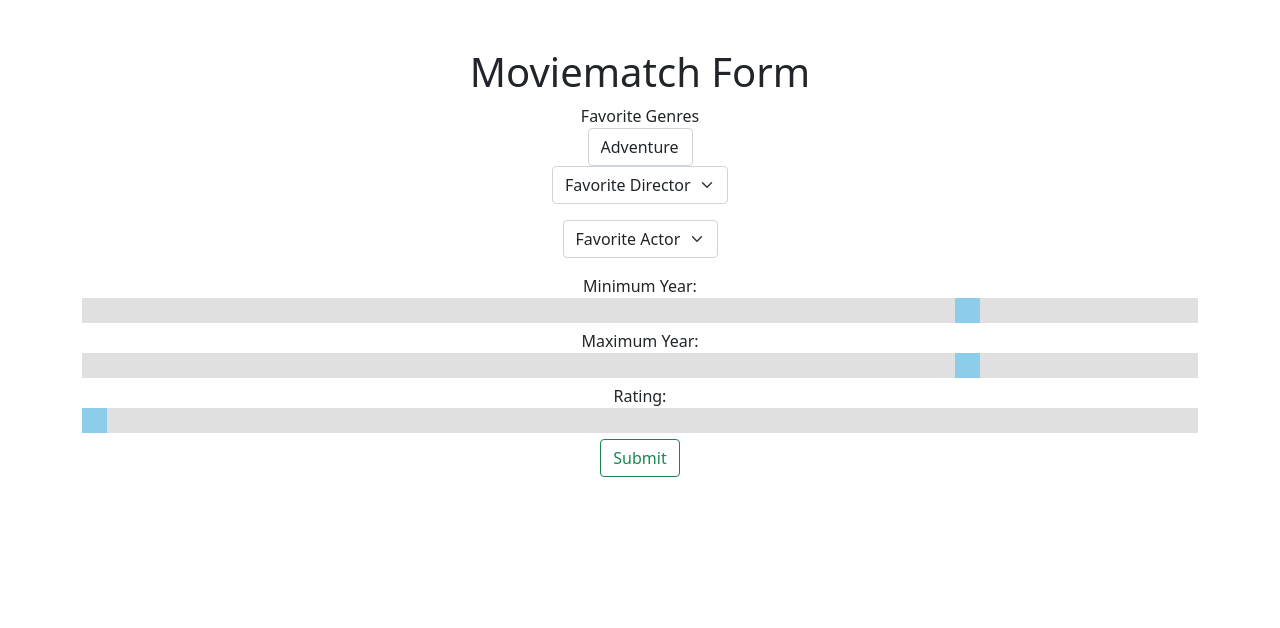
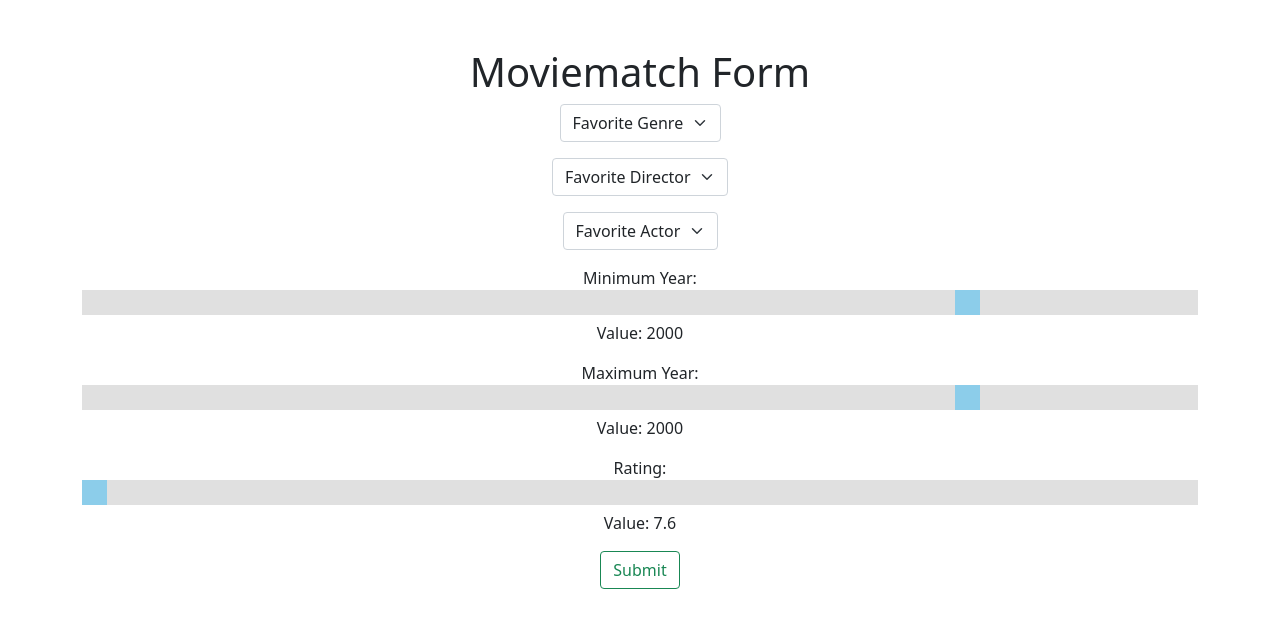
Before and after one commit to saharmaisha/moviematch, a Flask app: template templates/form.html in a window 1280 px wide. Shown: the part 66-694 px from the top of the page. Run offline with Flask 2, Linux system fonts and the light colour scheme; the template is opened without the code that fills it, so the values that code supplies are empty; some libraries are stand-ins or nearby versions.

Commit message:
finished fixing table

```diff
--- a/app.py
+++ b/app.py
@@ -115,9 +115,8 @@ def register():
 @app.route("/form", methods=["GET", "POST"])
 @login_required
 def form():
-    directors = db.execute("SELECT DISTINCT(Director) FROM movies")
-    actors = db.execute("SELECT DISTINCT(Star1) FROM movies")
-    years = db.execute("SELECT DISTINCT(Release_Year) FROM movies ORDER BY Release_Year")
+    directors = db.execute("SELECT DISTINCT(Director) FROM movies ORDER BY Director")
+    actors = db.execute("SELECT DISTINCT(Star1) FROM movies ORDER BY Star1")
     if request.method == "POST":
         # Validate form submission
         genre = request.form.get("genre")
@@ -138,10 +137,14 @@ def form():
             return apology("missing maximum year of release")
         elif not rating:
             return apology("missing rating")
-        db.execute("INSERT INTO form (rating, director, genre, actor, minyear, maxyear) VALUES (?, ?, ?, ?, ?, ?)", rating, director, genre, actor, minyear, maxyear)
+        print("****TESTING*****",genre, director, actor, minyear, maxyear, rating)
+        db.execute("INSERT INTO form (rating, director, genre, actor, minyear, maxyear) VALUES (:rating, :director, :genre, :actor, :minyear, :maxyear)", rating=rating, director=director, genre=genre, actor=actor, minyear=minyear, maxyear=maxyear)
+        rows = db.execute("SELECT * FROM form")
+        print(rows)
+        return render_template("results.html")
     else:
-        return render_template("form.html", directors = directors, actors = actors, years = years)
+        return render_template("form.html", directors = directors, actors = actors)
 
-@app.route("/results")
-def results():
-    results = db.execute("SELECT ")
+#@app.route("/results")
+#def results():
+    #results = db.execute("SELECT ")
--- a/templates/form.html
+++ b/templates/form.html
@@ -8,9 +8,9 @@
 <!--genre, director, actor, minyear, maxyear, rating-->
     <form action="/form" method="post">
         <h1>Moviematch Form</h1>
-        <div class="form-group">
-            <label>Favorite Genres</label>
-            <select class="form-control mx-auto w-auto" id="genre">
+        <div class="mb-3">
+            <select class="form-select mx-auto w-auto" name="genre">
+              <option disabled selected>Favorite Genre</option>
               <option>Adventure</option>
               <option>Action</option>
               <option>Animation</option>
@@ -34,32 +34,58 @@
         <div class="mb-3">
             <select class="form-select mx-auto w-auto" name="director">
                 <option disabled selected>Favorite Director</option>
-                {% for d in director %}
-                    <option value="{{ d }}">{{ d }}</option>
+                {% for d in directors %}
+                    <option>{{ d.Director }}</option>
                 {% endfor %}
             </select>
         </div>
         <div class="mb-3">
             <select class="form-select mx-auto w-auto" name="actor">
                 <option disabled selected>Favorite Actor</option>
-                {% for a in actor %}
-                    <option value="{{ a }}">{{ a }}</option>
+                {% for a in actors %}
+                    <option>{{ a.Star1 }}</option>
                 {% endfor %}
             </select>
         </div>
         <div class="slidecontainer">
             <label>Minimum Year:</label>
-            <input type="range" min="1920" max="2020" value="2000" class="slider" id="minYear">
+            <input type="range" min="1920" max="2020" value="2000" class="slider" id="myRange" name="minyear">
+            <p>Value: <span id="demo"></span></p>
         </div>
         <div class="slidecontainer">
             <label>Maximum Year:</label>
-            <input type="range" min="1920" max="2020" value="2000" class="slider" id="maxYear">
+            <input type="range" min="1920" max="2020" value="2000" class="slider" id="myRange1" name="maxyear">
+            <p>Value: <span id="demo1"></span></p>
         </div>
         <div class="slidecontainer">
             <label>Rating:</label>
-            <input type="range" min= "7.6" max="9.3" step="0.1" value="5.0" class="slider" id="rating">
+            <input type="range" min= "7.6" max="9.3" step="0.1" value="5.0" class="slider" id="myRange2" name="rating">
+            <p>Value: <span id="demo2"></span></p>
         </div>
         <button href = "template/results.html " type="submit" class="btn btn-outline-success">Submit</button>
     </form>
+    <script>
+        var slider = document.getElementById("myRange");
+        var output = document.getElementById("demo");
+        output.innerHTML = slider.value;
+
+        slider.oninput = function() {
+            output.innerHTML = this.value;
+        }
+        var slider1 = document.getElementById("myRange1");
+        var output1 = document.getElementById("demo1");
+        output1.innerHTML = slider1.value;
+
+        slider1.oninput = function() {
+            output1.innerHTML = this.value;
+        }
+        var slider2 = document.getElementById("myRange2");
+        var output2 = document.getElementById("demo2");
+        output2.innerHTML = slider2.value;
+
+        slider2.oninput = function() {
+            output2.innerHTML = this.value;
+        }
+    </script>
 
 {% endblock %}
--- a/templates/index.html
+++ b/templates/index.html
@@ -7,5 +7,5 @@
 {% block main %}
 <h1>Welcome to Movie Match!</h1>
 <h2>If you want a movie recommendation, fill out this form:</h2>
-<button href="templates/form.html">Click here!</button>
+<button href="/form">Click here!</button>
 {% endblock %}
```
Also changed, not shown: moviematch.db, 16 other files.
